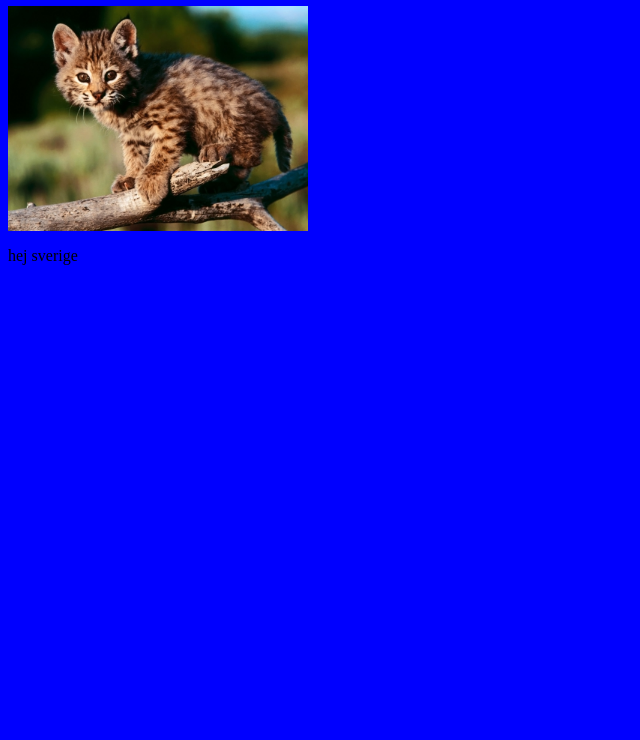
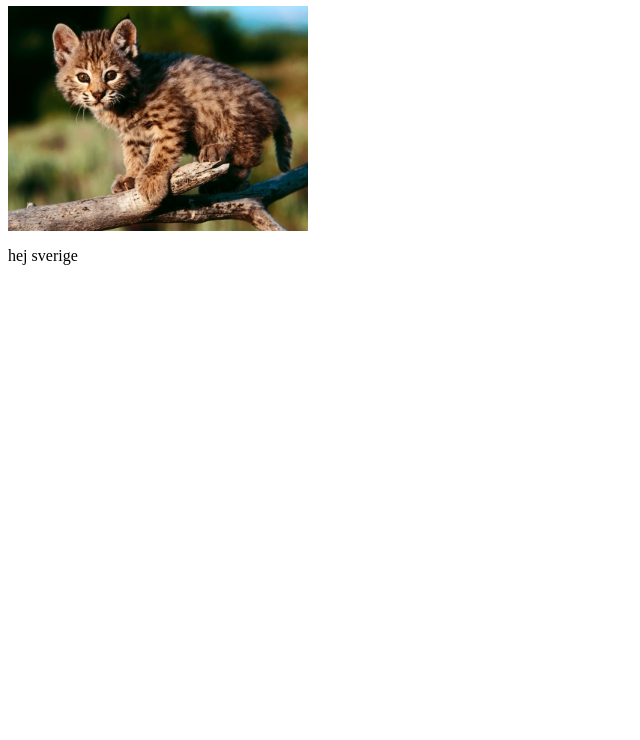
Before and after one commit to flygplan/githubby, a plain HTML site: page index.html in a window 1280 px wide. Shown: the part 60-800 px from the top of the page, without its empty margins (0-640 px from the left). Drawn offline with Linux system fonts and the light colour scheme.

Commit message:
Revert "TITLE + CSS"
This reverts commit 0c1d3961490611ff036c29c1e358b55890e191ed.

```diff
--- a/css/style.css
+++ b/css/style.css
@@ -1,7 +1,3 @@
 img {
   width: 300px;
 }
-
-body {
-	background: blue;
-}
--- a/index.html
+++ b/index.html
@@ -1,6 +1,6 @@
 <html>
 <head>
-  <title>CAT DONATION DRIVE 2013</title>
+  <title>Hej</title>
 
   <link rel="stylesheet" type="text/css" href="css/style.css">
 </head>
```
